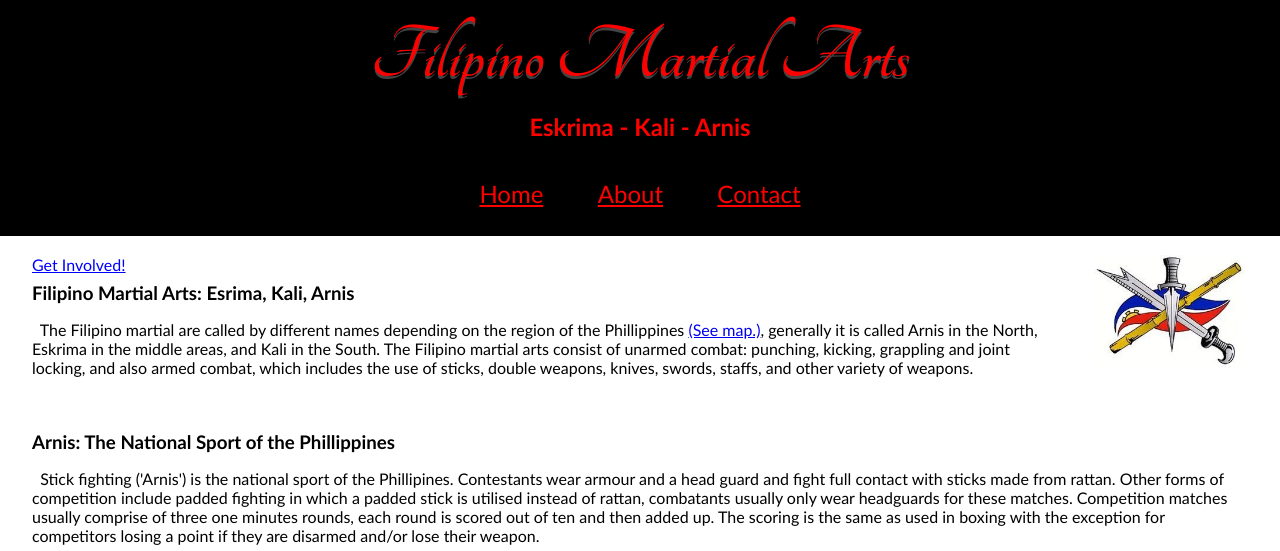
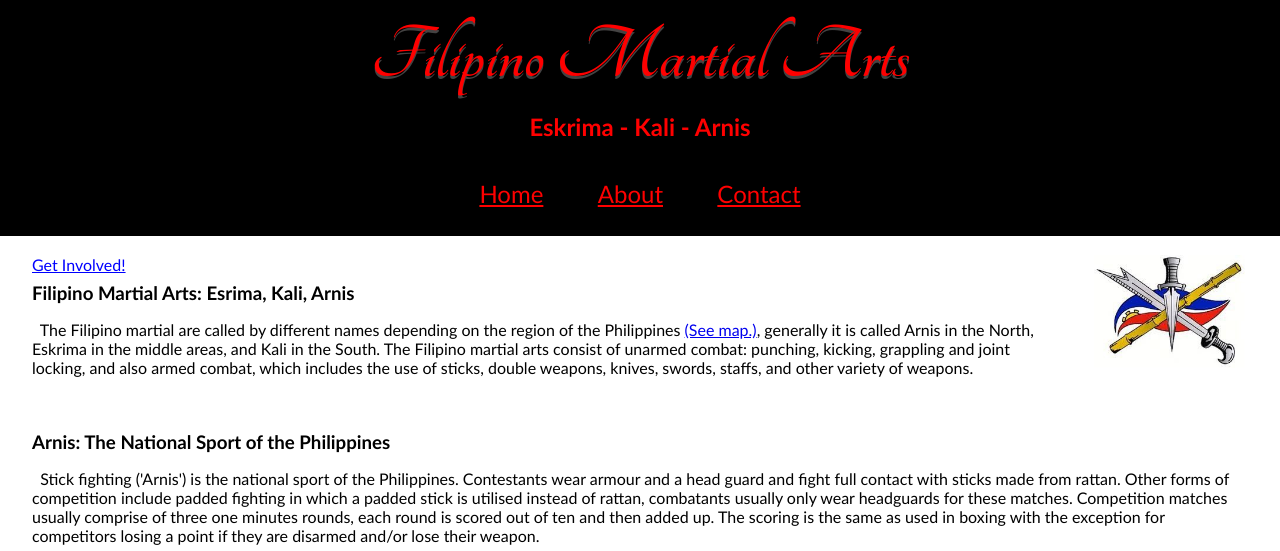
Before and after one commit to LDWM/EskrimaKaliArnis, a plain HTML site: page About.html in a window 1280 px wide. Shown: the top 551 px of the page. Drawn offline with Linux system fonts and the light colour scheme; some icons are missing.

Commit message:
Update About.html

```diff
--- a/About.html
+++ b/About.html
@@ -36,9 +36,9 @@
 
 
         <div>
-            <p>&nbsp;&nbsp;The Filipino martial are called by different names depending on the region of the Phillippines <a href="./Resources/Images/Phillipines_Map.jpg" target="_blank")>(See map.)</a>, generally it is called Arnis in the North, Eskrima in the middle areas, and Kali in the South. The Filipino martial arts consist of unarmed combat: punching, kicking, grappling and joint locking, and also armed combat, which includes the use of sticks, double weapons, knives, swords, staffs, and other variety of weapons.<br><br><br></p>
-            <h3>Arnis: The National Sport of the Phillippines</h3>
-            <p>&nbsp;&nbsp;Stick fighting ('Arnis') is the national sport of the Phillipines. Contestants wear armour and a head guard and fight full contact with sticks made from rattan. Other forms of competition include padded  fighting in which a padded stick is utilised instead of rattan, combatants usually only wear headguards for these matches. Competition matches usually comprise of three one minutes rounds, each round is scored out of ten and then added up. The scoring is the same as used in boxing with the exception for competitors losing a point if they are disarmed and/or lose their weapon.</p>
+            <p>&nbsp;&nbsp;The Filipino martial are called by different names depending on the region of the Philippines <a href="./Resources/Images/Phillipines_Map.jpg" target="_blank")>(See map.)</a>, generally it is called Arnis in the North, Eskrima in the middle areas, and Kali in the South. The Filipino martial arts consist of unarmed combat: punching, kicking, grappling and joint locking, and also armed combat, which includes the use of sticks, double weapons, knives, swords, staffs, and other variety of weapons.<br><br><br></p>
+            <h3>Arnis: The National Sport of the Philippines</h3>
+            <p>&nbsp;&nbsp;Stick fighting ('Arnis') is the national sport of the Philippines. Contestants wear armour and a head guard and fight full contact with sticks made from rattan. Other forms of competition include padded  fighting in which a padded stick is utilised instead of rattan, combatants usually only wear headguards for these matches. Competition matches usually comprise of three one minutes rounds, each round is scored out of ten and then added up. The scoring is the same as used in boxing with the exception for competitors losing a point if they are disarmed and/or lose their weapon.</p>
             <img id="armourpic" src="./Resources/Images/Armour.jpg" alt="A picure of two rattan escrkima sticks">
         </div>
 
```
